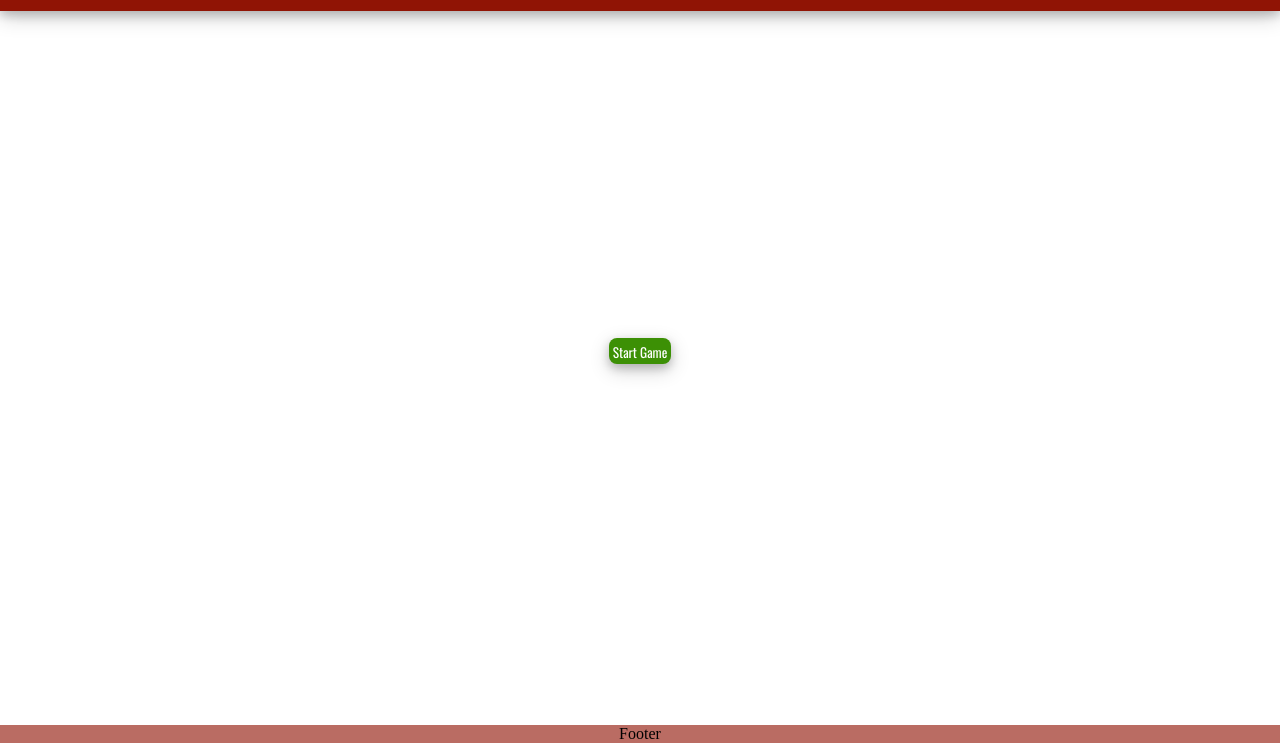
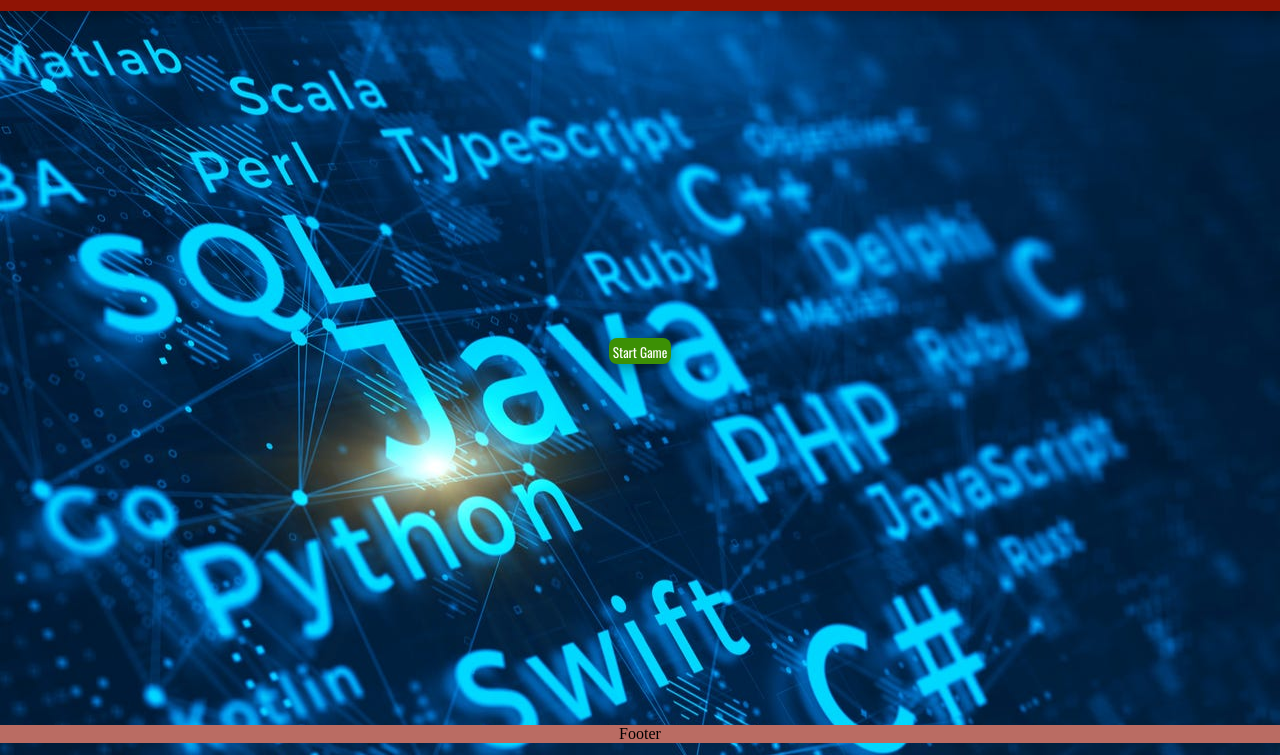
Before and after one commit to grittyByt/noobProgrammerQuiz, a plain HTML site: page index.html in a window 1280 px wide. Shown: the part 45-800 px from the top of the page. Drawn offline with nearby package versions, Linux system fonts and the light colour scheme; a web font is replaced by a local one.

Commit message:
fixed background image directory access

```diff
--- a/Assets/css/index.css
+++ b/Assets/css/index.css
@@ -7,7 +7,7 @@
 
 body {
     height: 100vh;
-    background-image: url(/02-Challenge/Assets/imgs/programming-languages-shutterstock-1680857539.jpg);
+    background-image: url(/Assets/imgs/programming-languages-shutterstock-1680857539.jpg);
 }
 
 header {
```
